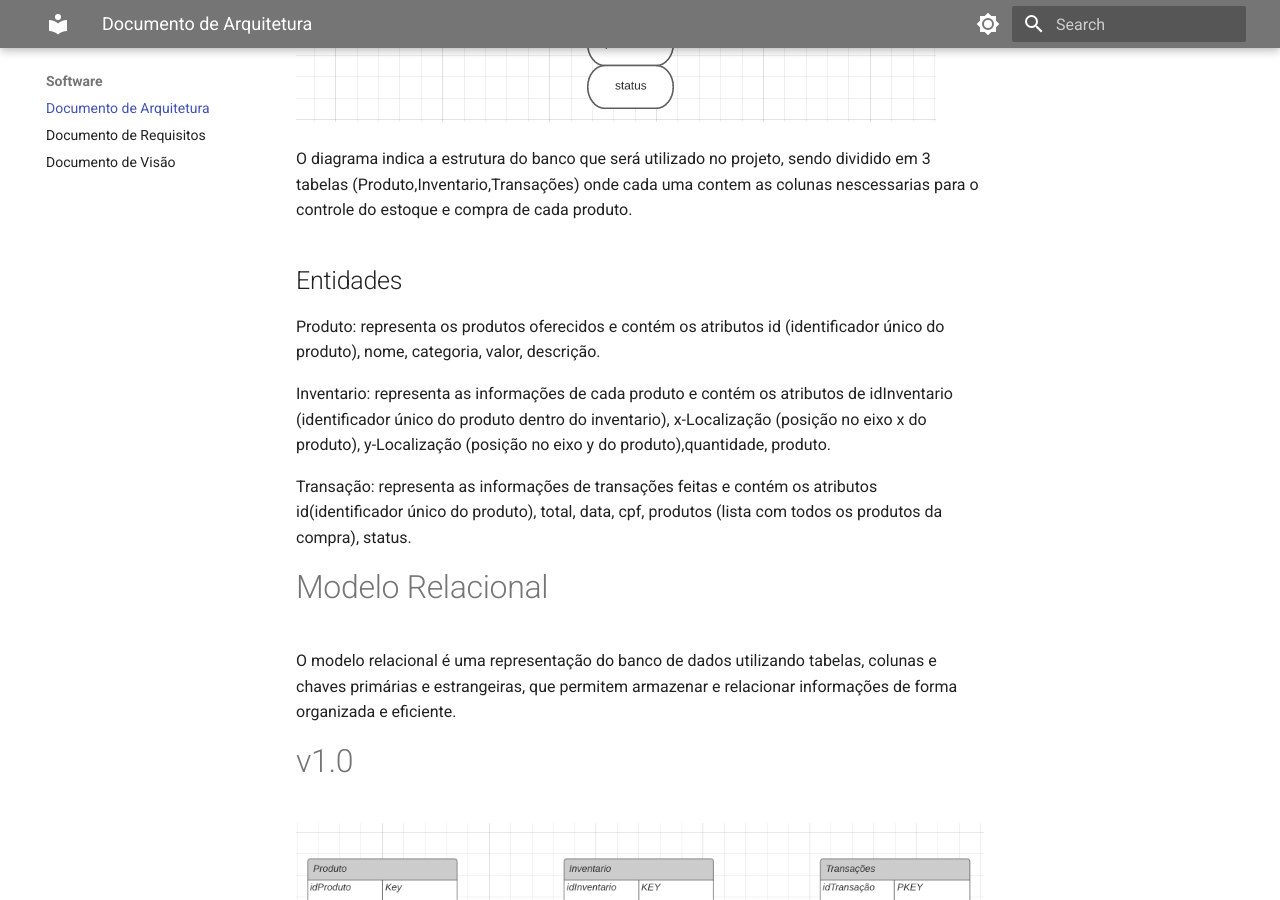
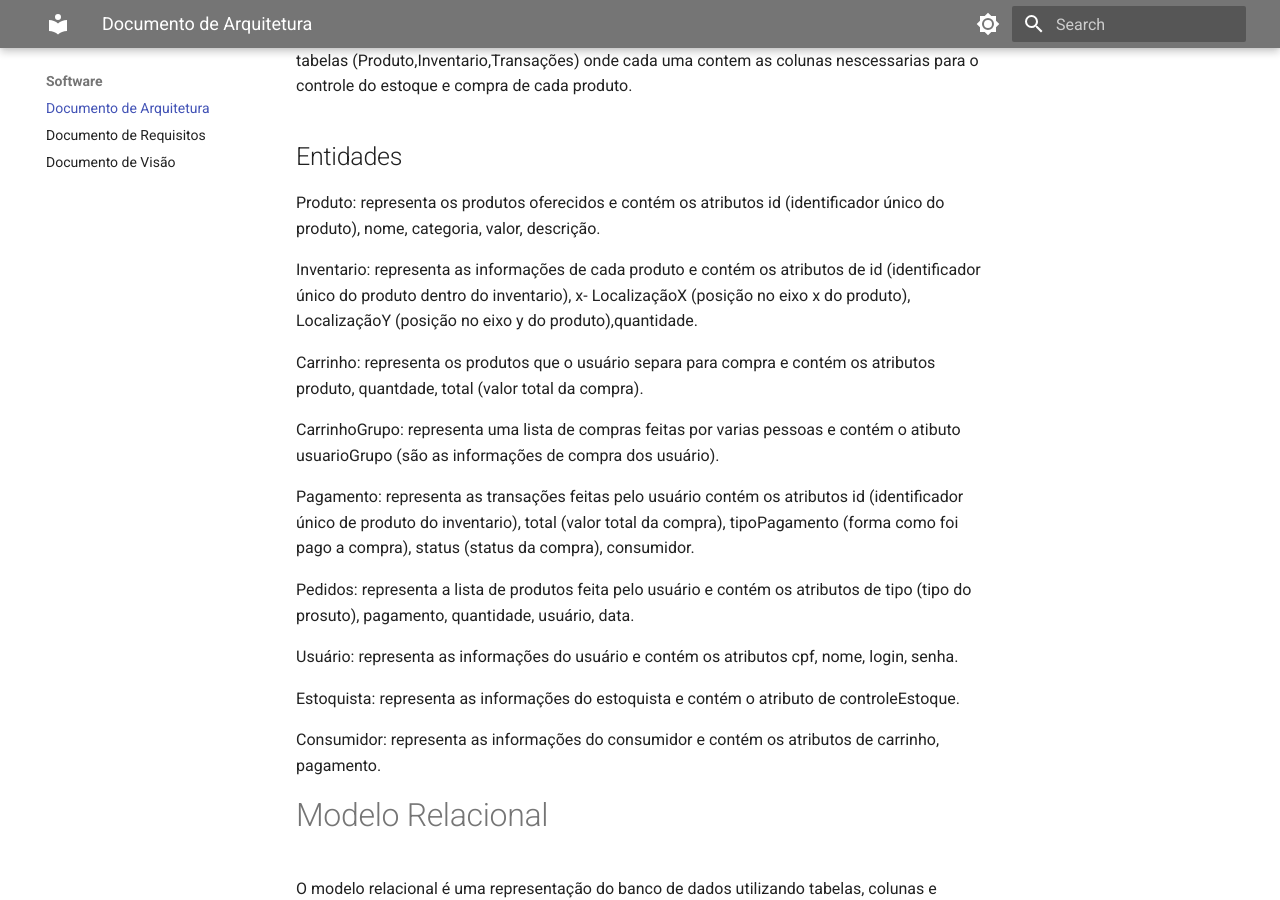
Before and after one commit to UNB-PI2-Grupo3-BracoRobotico/Documentation, an MkDocs documentation site: the page built from docs/documento_arquitetura.md, in a window 1280 px wide and 900 px high, scrolled down 13653 px. Built offline with MkDocs 1.6.1 and Material for MkDocs 9.7.7, drawn with Linux system fonts in a browser that asks for light colours.

Commit message:
Adicionando novo diagrama de entidade relacional

```diff
--- a/docs/documento_arquitetura.md
+++ b/docs/documento_arquitetura.md
@@ -408,7 +408,7 @@
 
 # v1.0
 
-![Diagrama de entidade relacional v1.0](assets/documento_arquitetura/diagrama_entidade_relacional.png)
+![Diagrama de entidade relacional v1.0](assent/documento_arquitetura/../../assets/documento_arquitetura/diagrama_entidade_relacinalV2.png)
 
 O diagrama indica a estrutura do banco que será utilizado no projeto, sendo dividido em 3 tabelas (Produto,Inventario,Transações) onde cada uma contem as colunas nescessarias para o controle do estoque e compra de cada produto.
 
@@ -416,9 +416,24 @@
 
 Produto: representa os produtos oferecidos e contém os atributos id (identificador único do produto), nome, categoria, valor, descrição.
 
-Inventario: representa as informações de cada produto e contém os atributos de idInventario (identificador único do produto dentro do inventario), x-Localização (posição no eixo x do produto), y-Localização (posição no eixo y do produto),quantidade, produto.
+Inventario: representa as informações de cada produto e contém os atributos de id (identificador único do produto dentro do inventario), x-
+LocalizaçãoX (posição no eixo x do produto), LocalizaçãoY (posição no eixo y do produto),quantidade.
 
-Transação: representa as informações de transações feitas e contém os atributos id(identificador único do produto), total, data, cpf, produtos (lista com todos os produtos da compra), status.
+Carrinho: representa os produtos que o usuário separa para compra e contém os atributos produto, quantdade, total (valor total da compra).
+
+CarrinhoGrupo: representa uma lista de compras feitas por varias pessoas e contém o atibuto usuarioGrupo (são as informações de compra dos usuário).
+
+Pagamento: representa as transações feitas pelo usuário contém os atributos id (identificador único de produto do inventario), total (valor total da compra), tipoPagamento (forma como foi pago a compra),
+status (status da compra), consumidor.
+
+Pedidos: representa a lista de produtos feita pelo usuário e contém os atributos de tipo (tipo do prosuto), pagamento, quantidade, usuário, data.
+
+Usuário: representa as informações do usuário e contém os atributos cpf, nome, login, senha.
+
+Estoquista: representa as informações do estoquista e contém o atributo de controleEstoque.
+
+Consumidor: representa as informações do consumidor e contém os atributos de carrinho, pagamento.
+
 
 # Modelo Relacional
 
```
Also changed, not shown: docs/assets/documento_arquitetura/diagrama_entidade_relacinalV2.png (added).
